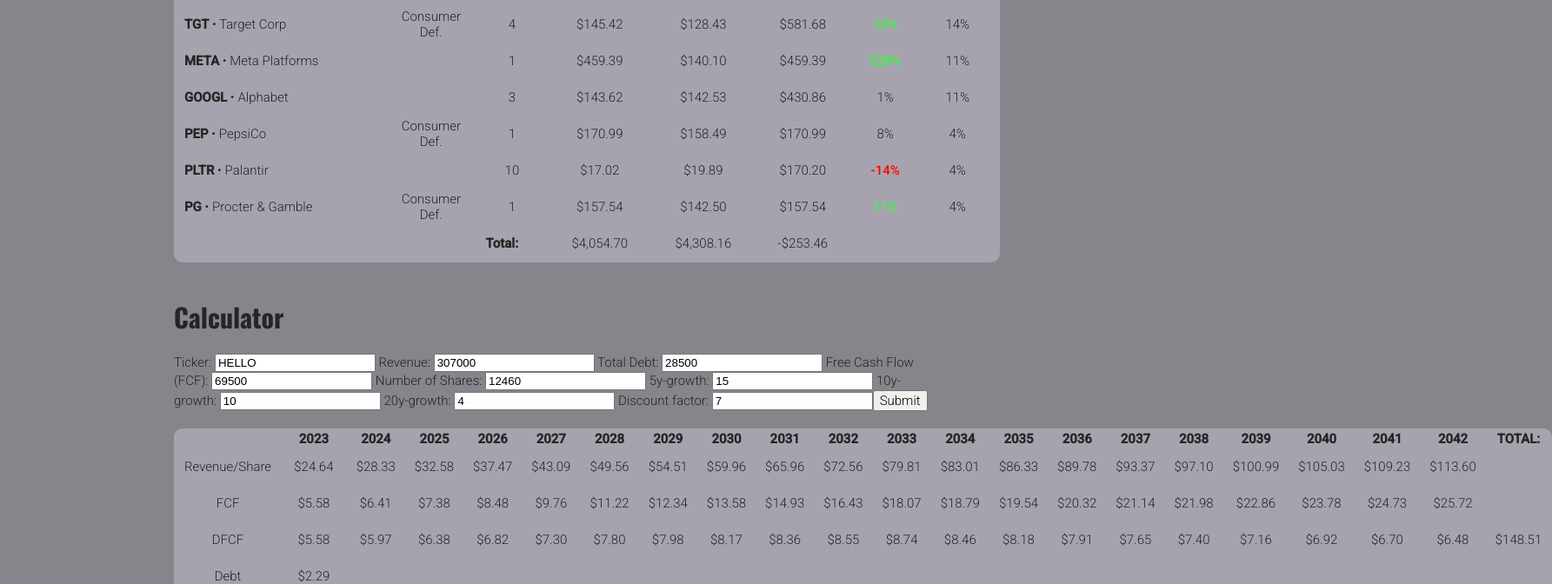
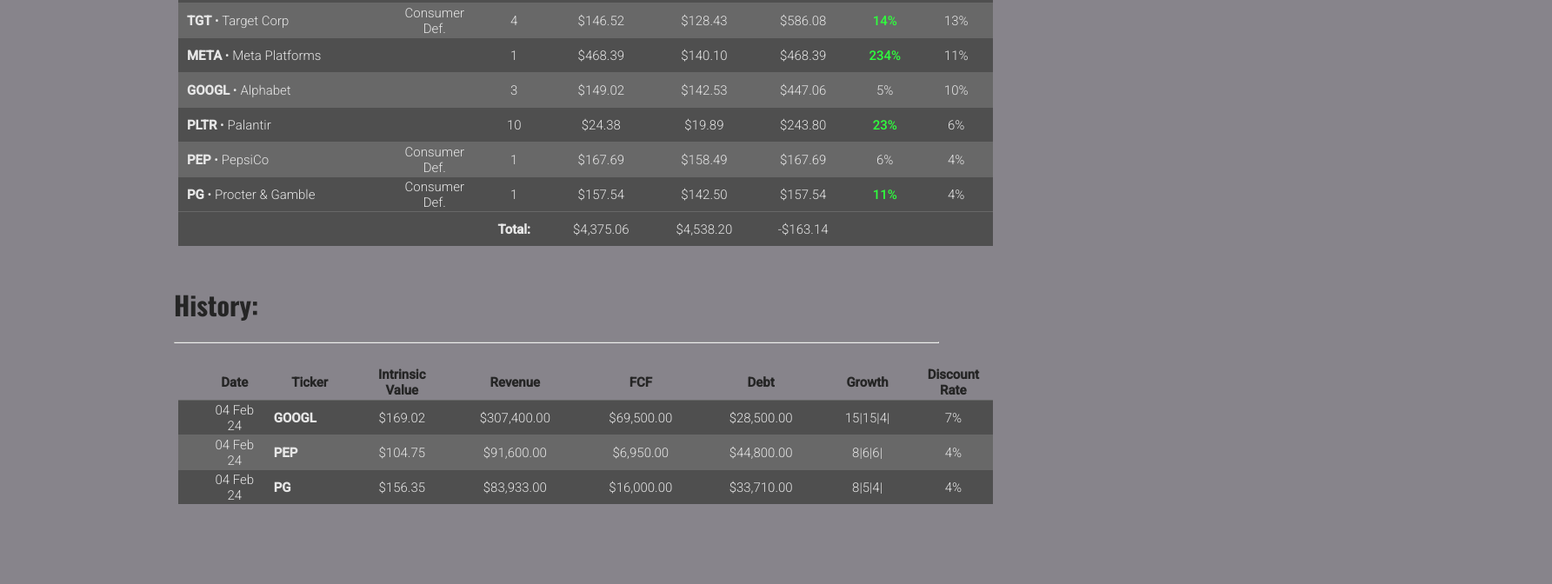
Before and after one commit to DuarteMCSilva/stock-portfolio-client, an Angular app: page /portfolio in a window 1280 px wide. Shown: the part 440-1112 px from the top of the page at 87% size, 1785 px wide, since content can reach past the window. After the commit the page ends 1045 px from the top, so only its background shows below. Built offline with nearby package versions, Linux system fonts and the light colour scheme.

Commit message:
applied some styling to tables

```diff
--- a/src/app/pages/portfolio/calculator/calculator.component.html
+++ b/src/app/pages/portfolio/calculator/calculator.component.html
@@ -30,11 +30,11 @@
         <tbody>
             <tr>
                 <td> Revenue/Share </td>
-                <td *ngFor="let entry of propagatedRevenue"> {{ entry / numShares | currency }}</td>
+                <td *ngFor="let entry of propagatedRevenue"> {{ entry | currency }}</td>
             </tr>
             <tr>
                 <td> FCF </td>
-                <td *ngFor="let entry of propagatedFCF"> {{ entry / numShares | currency }} </td>
+                <td *ngFor="let entry of propagatedFCF"> {{ entry | currency }} </td>
             </tr>
             <tr>
                 <td> DFCF </td>
--- a/src/app/pages/portfolio/calculator/calculator.component.ts
+++ b/src/app/pages/portfolio/calculator/calculator.component.ts
@@ -68,14 +68,14 @@
 
     this.totalProjCashFlow = this.propagatedDFCF.reduce((acc, curr) => acc + curr, 0);
 
-    const IV = this.calculateDFCF(this.totalProjCashFlow, formValues.debt, this.numShares);
+    const IV = this.calculateDFCF(this.totalProjCashFlow, formValues.debt);
     this.intrinsicValueSubject.next(IV);
     this.intrinsicValue = IV;
     return IV;
   }
 
-  calculateDFCF(projectedFCF: number, debt: number, shares: number): number{
-    return (projectedFCF - debt)/shares
+  calculateDFCF(projectedFCF: number, debt: number): number{
+    return (projectedFCF - debt);
   }
 
   propagateRevenueGrowth(formValues: any): number[] {
--- a/src/app/pages/portfolio/portfolio.component.html
+++ b/src/app/pages/portfolio/portfolio.component.html
@@ -29,6 +29,8 @@
                 <td> {{ entry.portfolio | percent }}</td>
             </tr>
         </ng-container>
+    </tbody>
+    <tfoot>
         <tr>
             <td></td>
             <td></td>
@@ -39,9 +41,9 @@
             <td></td>
             <td></td>
         </tr>
-    </tbody>
+    </tfoot>
 </table>
 
 
-<app-calculator></app-calculator>
+<!-- <app-calculator></app-calculator> -->
 <app-history></app-history>
--- a/src/app/pages/portfolio/portfolio.component.ts
+++ b/src/app/pages/portfolio/portfolio.component.ts
@@ -8,15 +8,15 @@
 export class PortfolioComponent implements OnInit {
 
   entries: StockEntry[] = [
-    { ticker: 'BABA', name: 'Alibaba', sector: 'ECommerce', quantity: 10, lastPrice: 71.82, avgPrice: 148.90 },
-    { ticker: 'GOOGL', name: 'Alphabet', sector: '', quantity: 3, lastPrice: 143.62, avgPrice: 142.53 },
-    { ticker: 'INTC', name: 'Intel Corp', sector: '', quantity: 16, lastPrice: 42.52, avgPrice: 35.25 },
-    { ticker: 'META', name: 'Meta Platforms', sector: '', quantity: 1, lastPrice: 459.39, avgPrice: 140.10 },
-    { ticker: 'PLTR', name: 'Palantir', sector: '', quantity: 10, lastPrice: 17.02, avgPrice: 19.89 },
-    { ticker: 'PYPL', name: 'Paypal', sector: 'Financials', quantity: 11, lastPrice: 62.32, avgPrice: 61.26 },
-    { ticker: 'PEP', name: 'PepsiCo', sector: 'Consumer Def.', quantity: 1, lastPrice: 170.99 , avgPrice: 158.49 },
+    { ticker: 'BABA', name: 'Alibaba', sector: 'ECommerce', quantity: 10, lastPrice: 72.82, avgPrice: 148.90 },
+    { ticker: 'GOOGL', name: 'Alphabet', sector: '', quantity: 3, lastPrice: 149.02, avgPrice: 142.53 },
+    { ticker: 'INTC', name: 'Intel Corp', sector: '', quantity: 16, lastPrice: 43.30, avgPrice: 35.25 },
+    { ticker: 'META', name: 'Meta Platforms', sector: '', quantity: 1, lastPrice: 468.39, avgPrice: 140.10 },
+    { ticker: 'PLTR', name: 'Palantir', sector: '', quantity: 10, lastPrice: 24.38, avgPrice: 19.89 },
+    { ticker: 'PYPL', name: 'Paypal', sector: 'Financials', quantity: 15, lastPrice: 58.90, avgPrice: 60.26 },
+    { ticker: 'PEP', name: 'PepsiCo', sector: 'Consumer Def.', quantity: 1, lastPrice: 167.69 , avgPrice: 158.49 },
     { ticker: 'PG', name: 'Procter & Gamble', sector: 'Consumer Def.', quantity: 1, lastPrice: 157.54, avgPrice: 142.50},
-    { ticker: 'TGT', name: 'Target Corp', sector: 'Consumer Def.', quantity: 4, lastPrice: 145.42, avgPrice: 128.43 }
+    { ticker: 'TGT', name: 'Target Corp', sector: 'Consumer Def.', quantity: 4, lastPrice: 146.52, avgPrice: 128.43 }
   ]
 
   totals = {total: 0, initial: 0};
--- a/src/styles.scss
+++ b/src/styles.scss
@@ -70,8 +70,8 @@
 .table {
   margin: 20px auto;
   width: 950px;
-  background-color: var(--color-grey-300);
-  border-radius: 10px;
+  padding: 5px;
+  border-spacing: 0;
 }
 thead {
   border-bottom: solid black 1px;
@@ -80,8 +80,15 @@
 tbody{
   text-align: center;
 
+
   .sector-item {
       text-align: left;
+  }
+
+  :nth-child(even){
+    td {
+      background-color: #686868;
+    }
   }
 }
 
@@ -102,4 +109,7 @@
 
 td {
   padding: 0 10px;
+  background-color: rgb(79, 79, 79);
+  color: #e6e6e6;
+  border-top: 1px solid #686868;
 }
```
